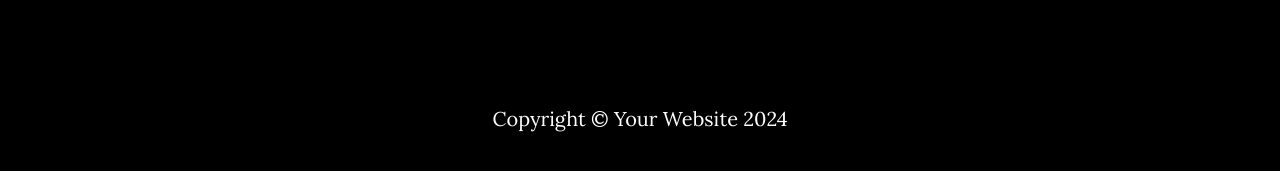
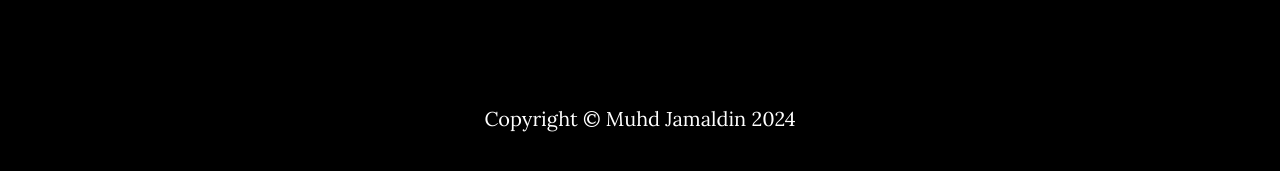
Before and after one commit to Md-Khid/Md-Khid, a Jekyll site: the page built from index.html, in a window 1280 px wide and 900 px high, scrolled down 2500 px. Shown: the part 715-886 px from the top of the window. Built offline with Jekyll 4.4.1, drawn with Linux system fonts in a browser that asks for light colours.

Commit message:
Update _config.yml

```diff
--- a/_config.yml
+++ b/_config.yml
@@ -10,7 +10,7 @@ color:
   links: '#219ab3'
 
 # Footer settings
-footer: Your Website
+footer: Muhd Jamaldin
 
 # Social networks usernames (many more available: google-plus, flickr, dribbble, pinterest, instagram, tumblr, linkedin, etc.)
 social:
```
